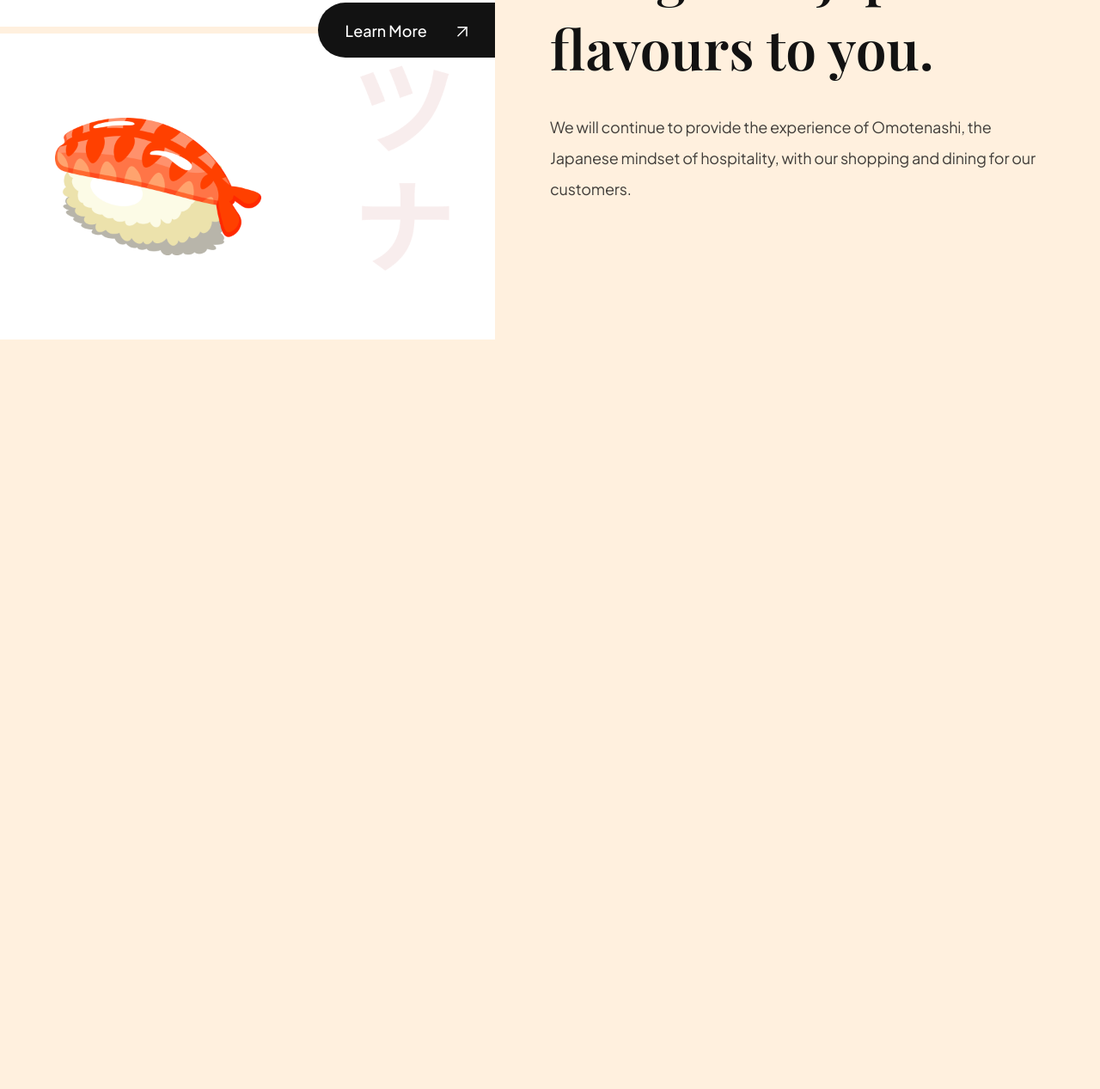
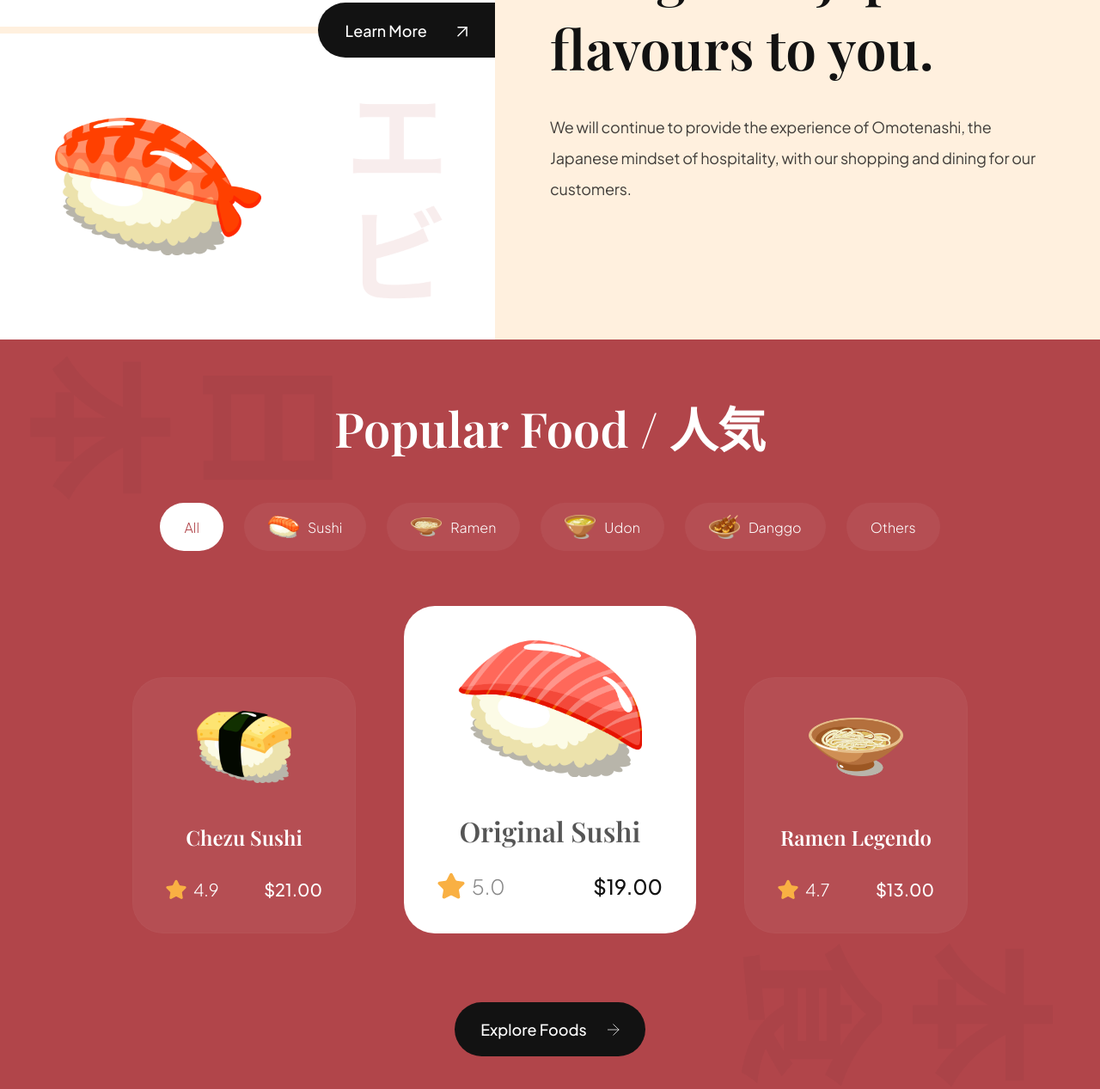
Before and after one commit to CodyJPerry/sushi-show, a website built with Vite: page index.html in a window 1280 px wide. Shown: the part 1123-2390 px from the top of the page at 86% size. Before the commit the page ends 1518 px from the top, so only its background shows below. Built offline with nearby package versions, Linux system fonts and the light colour scheme.

Commit message:
Add popular foods markup and styling

```diff
--- a/css/sections/about.css
+++ b/css/sections/about.css
@@ -18,6 +18,7 @@
   flex: 1;
   display: flex;
   align-items: center;
+
   background-position: center;
   background-repeat: no-repeat;
   background-size: contain;
@@ -25,11 +26,11 @@
 
 .about-us__image-sushi3 {
   border-bottom: 8px solid var(--color-creamson);
-  background-image: url("../../assets/about_bg1.png");
+  background-image: url("../../assets/about_bg1.png")
 }
 
 .about-us__image-sushi2 {
-  background-image: url("../../assets/about_bg1.png");
+  background-image: url("../../assets/about_bg2.png")
 }
 
 .about-us__image-sushi3 img {
@@ -51,7 +52,7 @@
   border-radius: 32px 0 0 32px;
   border: 0;
   outline: 0;
-  color: var(--color-white);
+  color: #fff;
   font-family: var(--plus-jakarta-sans);
   font-weight: 500;
   font-size: 18px;
--- a/css/sections/popular.css
+++ b/css/sections/popular.css
@@ -0,0 +1,188 @@
+.popular-foods {
+  padding: 64px;
+  display: flex;
+  flex-direction: column;
+  background-color: var(--primary-color);
+  background-image: url("../../assets/popular_bg.png");
+  background-position: center;
+  background-repeat: no-repeat;
+  background-size: contain;
+  overflow: hidden;
+}
+
+.popular-foods__title {
+  font-size: 56px;
+  font-family: var(--playfair-display);
+  font-weight: 600;
+  line-height: 78px;
+  color: var(--color-white);
+  text-align: center;
+}
+
+.popular-foods__filters {
+  margin-top: 48px;
+  max-width: 100%;
+  overflow-x: auto;
+  display: flex;
+  justify-content: center;
+  gap: 24px;
+}
+
+.popular-foods__filter-btn {
+  padding: 10px 28px;
+  display: flex;
+  flex-direction: row;
+  align-items: center;
+  gap: 10px;
+  background: rgba(255, 255, 255, 0.05);
+  border: rgba(255, 255, 255, 0.02);
+  border-radius: 46px;
+  font-size: 16px;
+  font-weight: 300;
+  line-height: 25px;
+  font-family: var(--plus-jakarta-sans);
+  color: var(--color-white);
+}
+
+.popular-foods__filter-btn img {
+  width: 36px;
+  height: 36px;
+  object-fit: contain;
+}
+
+.popular-foods__filter-btn.active {
+  background: var(--color-white);
+  color: var(--primary-color);
+}
+
+.popular-foods__filter-btn:hover {
+  background: var(--color-white);
+  color: var(--primary-color);
+}
+
+.popular-foods__catalogue {
+  margin-top: 64px;
+  display: flex;
+  justify-content: center;
+  align-items: flex-end;
+  flex-wrap: wrap;
+  gap: 56px;
+}
+
+.popular-foods__button {
+  width: fit-content;
+  padding: 20px 30px;
+  margin: 80px auto 0;
+  font-weight: 500;
+  font-size: 18px;
+  line-height: 23px;
+  font-family: var(--plus-jakarta-sans);
+  color: var(--color-white);
+  border: none;
+  outline: none;
+  background: var(--secondary-color);
+  border-radius: 64px;
+  cursor: pointer;
+}
+
+.popular-foods__button img {
+  width: 14px;
+  height: 14px;
+  object-fit: contain;
+  margin-left: 21px;
+}
+
+.popular-foods__card {
+  padding: 38px;
+  min-width: 260px;
+  height: fit-content;
+  display: flex;
+  align-items: center;
+  flex-direction: column;
+  border-radius: 36px;
+  background: rgba(255, 255, 255, 0.05);
+  border: 1px solid rgba(255, 255, 255, 0.02);
+}
+
+.popular-foods__card-image {
+  width: 110px;
+  height: 84px;
+  object-fit: contain;
+}
+
+.popular-foods__card-title {
+  margin-top: 47px;
+  font-weight: 600;
+  font-size: 24px;
+  line-height: 32px;
+  font-family: var(--playfair-display);
+  color: var(--color-white);
+  text-align: center;
+}
+
+.popular-foods__card-details {
+  width: 100%;
+  margin-top: 32px;
+}
+
+.popular-foods__card-rating {
+  display: flex;
+  align-items: center;
+  gap: 8px;
+}
+
+.popular-foods__card-rating img {
+  width: 24px;
+  height: 24px;
+  object-fit: contain;
+}
+
+.popular-foods__card-rating p {
+  font-size: 20px;
+  font-weight: 300;
+  font-family: var(--plus-jakarta-sans);
+  color: var(--color-white);
+}
+
+.popular-foods__card-price {
+  font-size: 20px;
+  font-weight: 500;
+  font-family: var(--plus-jakarta-sans);
+  color: var(--color-white);
+}
+
+.popular-foods__card.active-card {
+  background: var(--color-white);
+  min-width: 340px;
+}
+
+.popular-foods__card.active-card
+.popular-foods__card-image {
+  width: 240px;
+  height: 160px;
+}
+
+.popular-foods__card.active-card
+.popular-foods__card-title {
+  color: var(--black-500);
+  font-size: 32px;
+}
+
+.popular-foods__card.active-card
+.popular-foods__card-rating img {
+  width: 32px;
+  height: 32px;
+}
+
+.popular-foods__card.active-card
+.popular-foods__card-rating p {
+  font-size: 24px;
+  color: var(--gray-100);
+}
+
+.popular-foods__card.active-card
+.popular-foods__card-price {
+  font-size: 24px;
+  color: var(--secondary-color);
+
+}
--- a/index.html
+++ b/index.html
@@ -92,6 +92,70 @@
     </div>
   </section>
 
+  <section class="popular-foods" id="menu">
+    <h2 class="popular-foods__title">Popular Food / 人気</h2>
+    <div class="popular-foods__filters sushi__hide-scrollbar">
+      <button class="popular-foods__filter-btn active">All</button>
+      <button class="popular-foods__filter-btn">
+        <img src="/assets/sushi-9.png" alt="sushi 9">
+        Sushi
+      </button>
+      <button class="popular-foods__filter-btn">
+        <img src="/assets/sushi-8.png" alt="sushi 8">
+        Ramen
+      </button>
+      <button class="popular-foods__filter-btn">
+        <img src="/assets/sushi-7.png" alt="sushi 7">
+        Udon
+      </button>
+      <button class="popular-foods__filter-btn">
+        <img src="/assets/sushi-6.png" alt="sushi 6">
+        Danggo
+      </button>
+      <button class="popular-foods__filter-btn">Others</button>
+    </div>
+
+    <div class="popular-foods__catalogue">
+      <article class="popular-foods__card">
+        <img class="popular-foods__card-image" src="assets/sushi-12.png" alt="sushi 12">
+        <h4 class="popular-foods__card-title">Chezu Sushi</h4>
+        <div class="popular-foods__card-details flex-between">
+          <div class="popular-foods__card-rating">
+            <img src="assets/star.svg" alt="star">
+            <p>4.9</p>
+          </div>
+          <p class="popular-foods__card-price">$21.00</p>
+        </div>
+      </article>
+
+      <article class="popular-foods__card active-card">
+        <img class="popular-foods__card-image" src="assets/sushi-11.png" alt="sushi 11">
+        <h4 class="popular-foods__card-title">Original Sushi</h4>
+        <div class="popular-foods__card-details flex-between">
+          <div class="popular-foods__card-rating">
+            <img src="assets/star.svg" alt="star">
+            <p>5.0</p>
+          </div>
+          <p class="popular-foods__card-price">$19.00</p>
+        </div>
+      </article>
+
+      <article class="popular-foods__card">
+        <img class="popular-foods__card-image" src="assets/sushi-10.png" alt="sushi 10">
+        <h4 class="popular-foods__card-title">Ramen Legendo</h4>
+        <div class="popular-foods__card-details flex-between">
+          <div class="popular-foods__card-rating">
+            <img src="assets/star.svg" alt="star">
+            <p>4.7</p>
+          </div>
+          <p class="popular-foods__card-price">$13.00</p>
+        </div>
+      </article>
+    </div>
+
+    <button class="popular-foods__button">Explore Foods <img src="assets/arrow-right.svg" alt="arrow-right"></button>
+  </section>
+
   <!-- <script src="js/script.js" type="module"></script> -->
 </body>
 </html>
```
